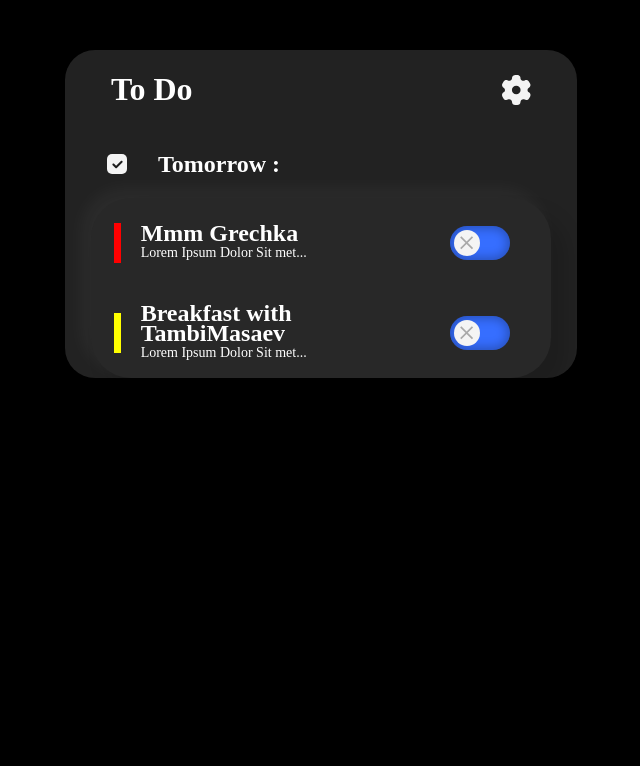
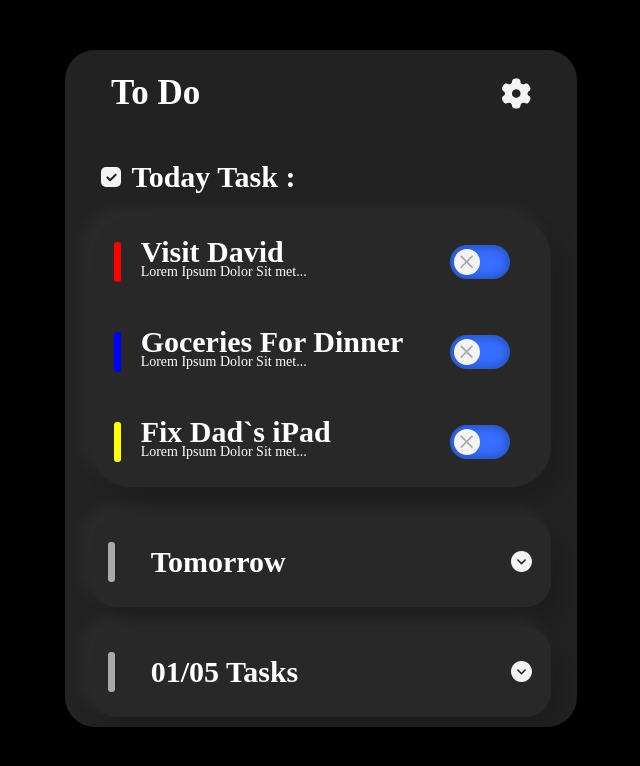
Before and after one commit to KarimAlba/TODOList, a React (Create React App) app: page / in a window 1280 px wide. Shown: the top 766 px of the page, without its empty margins (319-959 px from the left). Built offline with nearby package versions, Linux system fonts and the light colour scheme; the HTML template or start-up script is replaced by a standard one; a web font is replaced by a local one.

Commit message:
basic logical of alltasks component

```diff
--- a/src/App.js
+++ b/src/App.js
@@ -27,30 +27,35 @@ const today = new Day('Today Task', [
 )
 
 const tomorrow = new Day('Tomorrow', [
-  new Task('redLine', 'Mmm Grechka'),
-  new Task('yellowLine', 'Breakfast with TambiMasaev'),
+    new Task('redLine', 'Mmm Grechka'),
+    new Task('yellowLine', 'Breakfast with TambiMasaev'),
+  ]
+)
+
+const firstMay = new Day('01/05 Tasks', [
+  new Task('blueLine', 'Yoga Class'),
+  new Task('blueLine', 'To Fix Up Z Car'),
+  new Task('yellowLine', 'Dinner With Anton Spraul'),
 ]
 )
 
 function App() {
   const allDays = [
-    today,
     tomorrow,
+    firstMay,
   ]
 
-  // const [dayForRender, setDayForRender] = useState();
-  // setDayForRender(allDays[0])
-
-  console.log(allDays[1])
+  const [nowADay, setNowADay] = useState(today);
+  const [allDaysForRender, setAllDaysForRender] = useState(allDays);
 
   return (
     <div className="App">
       <div className='titleOFApp'>
         <h1>To Do</h1>
-        <img src={mechanic}/>
+        <img src={mechanic} />
       </div>
-      <TodayTaskComponent dayForRender={allDays[1]}/>
-      <AllTasksComponent />
+      <TodayTaskComponent dayForRender={nowADay} />
+      <AllTasksComponent daysForRender={allDaysForRender} />
     </div>
   );
 }
--- a/src/components/allTasksComponent/AlTasksComponent.module.scss
+++ b/src/components/allTasksComponent/AlTasksComponent.module.scss
@@ -0,0 +1,52 @@
+*{
+    color: #ffff;
+}
+
+.containerOfDay{
+    margin: 10px 0 10px 5%;
+    width: 90%;
+    height: 90px;
+    display: flex;
+    justify-content: space-around;
+    background: #282828;
+    box-shadow: 16px 16px 20px rgba(0, 0, 0, 0.15), -8px -8px 20px rgba(255, 255, 255, 0.05);
+    border-radius: 25px;
+
+    h3{
+        margin: auto;
+        width: 70%;
+        text-align: left;
+        font-size: 30px;
+        line-height: 20px;
+    }
+
+    button{
+        margin: auto;
+        width: 25px;
+        height: 25px;
+        background-color: #28282810;
+        border: none;
+        background-position: 2px 2px;
+        background-repeat: no-repeat;
+        background-image: url(../../assets/imgs/circularArrowBottom.svg);
+    }
+
+    button:active{
+        border-radius: 14px;
+        border: 1px solid black;
+    }
+}
+
+.grayLine{
+    margin: auto;
+    height: 40px;
+    width: 7px;
+    background: #A9A9A9;
+    border-radius: 3px;
+}
+
+.allTasks{
+    display: flex;
+    flex-flow: column;
+    justify-content: space-around;
+}
--- a/src/components/allTasksComponent/AllTasksComponent.js
+++ b/src/components/allTasksComponent/AllTasksComponent.js
@@ -1,18 +1,25 @@
 import allTasksStyles from '../allTasksComponent/AlTasksComponent.module.scss';
 
 const AllTasksComponent = (props) => {
-    // const allTasks = allTasksArr.map((task) => {
-    //     <div className={allTasksStyles.pastTask} key={task.name + task.date}>
-    //         <h3>{task.name}</h3>
-    //         <button>a</button>
-    //     </div>
-    // })
+    const { daysForRender } = props;
+    console.log(daysForRender)
 
-    // return (
-    //     <div className={allTasksStyles.pastTasksContainer}>
-    //         {allTasks}
-    //     </div>
-    // )
+    const allTasksBlocks = daysForRender.map(
+        (day) =>
+            <div className={allTasksStyles.containerOfDay} key={12 + day.title + '12'}>
+                <div className={allTasksStyles.grayLine} key={day.title + '12' + 12} />
+                <h3 key={day.title + '12'}>
+                    {day.title}
+                </h3>
+                <button key={day.title + '12' + 'button'} />
+            </div>
+    )
+
+    return (
+        <div className={allTasksStyles.allTasks}>
+           {allTasksBlocks}
+        </div>
+    )
 }
 
 export default AllTasksComponent;
--- a/src/components/todayTasksComponent/TodayTasksComponent.module.scss
+++ b/src/components/todayTasksComponent/TodayTasksComponent.module.scss
@@ -19,13 +19,13 @@
 }
 
 .openedTaskTitle {
-    margin:0 0 0 2%;
+    margin:0 0 0 5%;
     width: 40%;
     display: flex;
     justify-content: space-around;
 
     h3 {
-        font-size: 24px;
+        font-size: 30px;
         line-height: 20px;
         color: #fff;
     }
@@ -41,7 +41,7 @@
 
     h3 {
         margin: 0;
-        font-size: 24px;
+        font-size: 30px;
         line-height: 20px;
     }
 
--- a/src/root/App.scss
+++ b/src/root/App.scss
@@ -27,6 +27,7 @@ body{
     justify-content: space-between;
 
     h1{
+        font-size: 35px;
         color: #fff;
     }
 }
@@ -36,6 +37,7 @@ body{
     height: 40px;
     width: 7px;
     background-color: red;
+    border-radius: 3px;
 }
 
 .blueLine{
@@ -43,13 +45,14 @@ body{
     height: 40px;
     width: 7px;
     background-color: blue;
+    border-radius: 3px;
 }
-
 .yellowLine{
     margin: 25px 0 0 0;
     height: 40px;
     width: 7px;
     background-color: yellow;
+    border-radius: 3px;
 }
 
 .openedStatusClassName{
```
Also changed, not shown: src/assets/imgs/circularArrowBottom.svg (added).
